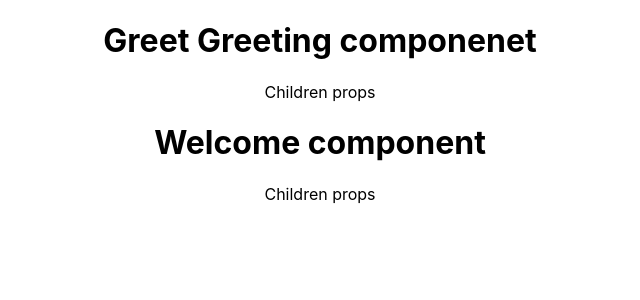
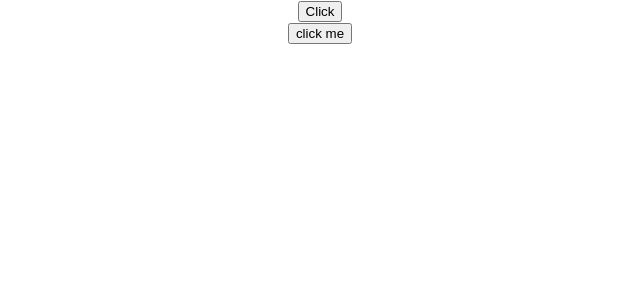
Before and after one commit to Mhdez221993/react-playground, a React (Create React App) app: page / in a window 1280 px wide. Shown: the top 300 px of the page, without its empty margins (320-960 px from the left). Built offline with nearby package versions, Linux system fonts and the light colour scheme.

Commit message:
Handling clicks on fucntion and class components

```diff
--- a/src/App.js
+++ b/src/App.js
@@ -1,10 +1,13 @@
 import './App.css';
 
+import ClassClick from './components/ClassClick';
+import FucntionClick from './components/FucntionClick';
+import React from 'react';
+
 // import Counter from './components/Counter';
-import Greet from './components/Greet';
+// import Greet from './components/Greet';
 // import Message from './components/Message';
-import React from 'react';
-import Welcome from './components/Welcome';
+// import Welcome from './components/Welcome';
 
 class App extends React.Component {
   render() {
@@ -12,17 +15,21 @@ class App extends React.Component {
       <div className="App">
         {/* <Hello /> */}
 
-       <Greet name="Greeting componenet" >
+       {/* <Greet name="Greeting componenet" >
           <p>Children props</p>
-       </Greet>
+       </Greet> */}
 
-       <Welcome name="Welcome component">
+       {/* <Welcome name="Welcome component">
         <p>Children props</p>
-       </Welcome>
+       </Welcome> */}
 
        {/* <Message /> */}
 
        {/* <Counter /> */}
+
+       <FucntionClick />
+
+       <ClassClick />
       </div>
     );
   }
--- /dev/null
+++ b/src/components/ClassClick.js
@@ -0,0 +1,17 @@
+import React, { Component } from 'react';
+
+class ClassClick extends Component {
+  handleClick() {
+    console.log('button clicked in class component');
+  }
+
+  render() {
+    return (
+      <div>
+        <button onClick={this.handleClick}>click me</button>
+      </div>
+    );
+  }
+}
+
+export default ClassClick;
--- /dev/null
+++ b/src/components/FucntionClick.js
@@ -0,0 +1,15 @@
+import React from 'react';
+
+const FucntionClick = () => {
+  const handleClick = () => {
+    console.log('button clicked in function component');
+  }
+
+  return (
+    <div>
+      <button onClick={handleClick}>Click</button>
+    </div>
+  );
+};
+
+export default FucntionClick;
```
